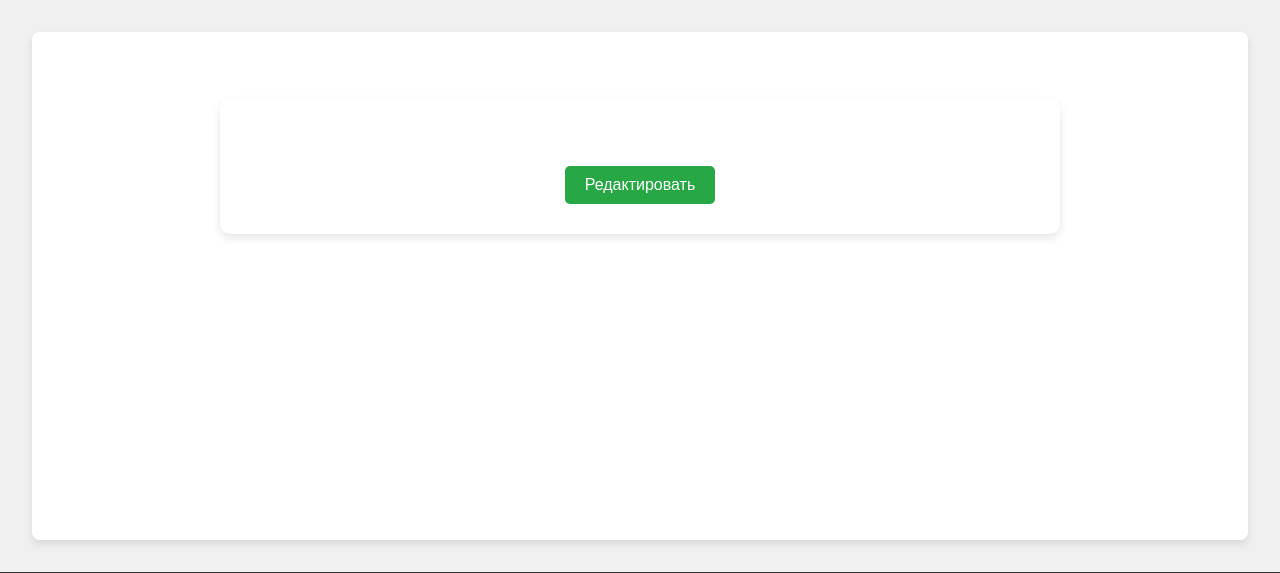
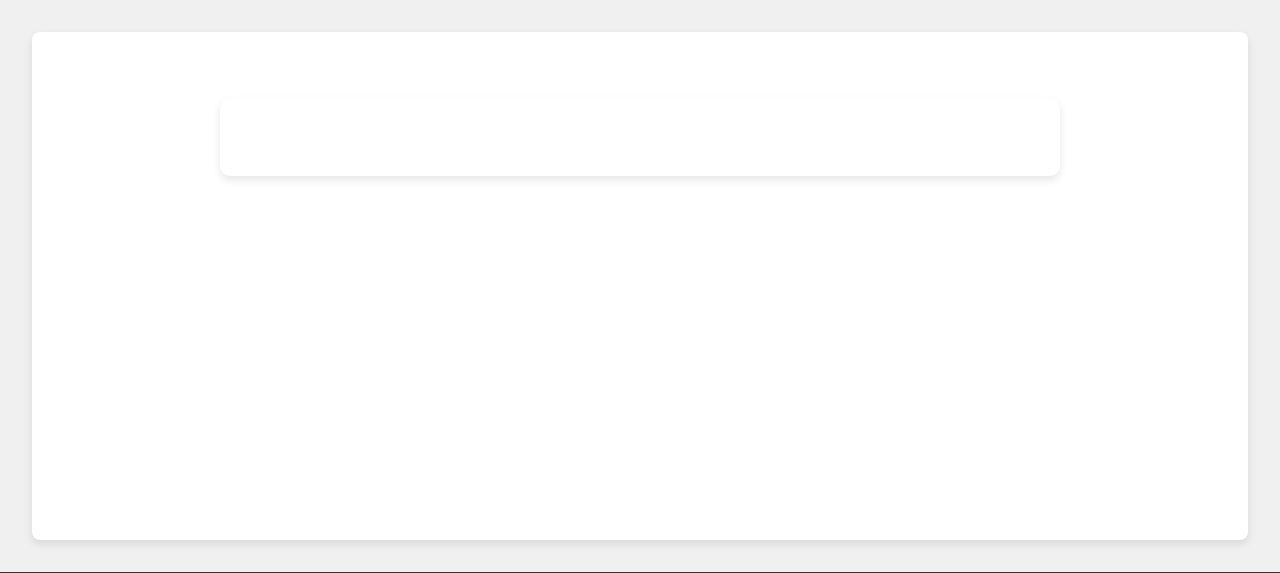
Before and after one commit to dt9zbl2z7iku/Music_Service, a Django app: template templates/mainapp/artist_detail.html in a window 1280 px wide. Shown: the part 146-719 px from the top of the page. Run offline with Django 5.2, Linux system fonts and the light colour scheme; the template is opened without the code that fills it, so the values that code supplies are empty.

Commit message:
artist_detail

```diff
--- a/templates/mainapp/artist_detail.html
+++ b/templates/mainapp/artist_detail.html
@@ -40,11 +40,11 @@
             margin-top: 20px;
         }
 
-        .btn {
+        .btn, .btn-edit, .btn-add {
             display: inline-block;
-            margin: 10px;
+            margin: 10px 5px;
             padding: 10px 20px;
-            background-color: #007bff;
+            background-color: #6c757d;
             color: #fff;
             border: none;
             border-radius: 5px;
@@ -53,24 +53,18 @@
             transition: background-color 0.3s;
         }
 
-        .btn:hover {
-            background-color: #0056b3;
-        }
-
-        .btn-edit {
-            background-color: #28a745;
-        }
-
-        .btn-edit:hover {
-            background-color: #218838;
+        .btn:hover, .btn-edit:hover, .btn-add:hover {
+            background-color: #5a6268;
         }
     </style>
     <div class="artist-detail-container">
         <img src="{{ artist.image.url }}" alt="{{ artist.name }}" class="artist-image">
         <h1>{{ artist.name }}</h1>
         <p>{{ artist.bio|safe }}</p>
-        <div class="btn-container">
-            <a href="{% url 'edit_artist' artist.id %}" class="btn btn-edit">Редактировать</a>
-        </div>
+        {% if user.is_staff %}
+            <div class="btn-container">
+                <a href="{% url 'edit_artist' artist.id %}" class="btn btn-edit">Редактировать</a>
+            </div>
+        {% endif %}
     </div>
 {% endblock %}
```
